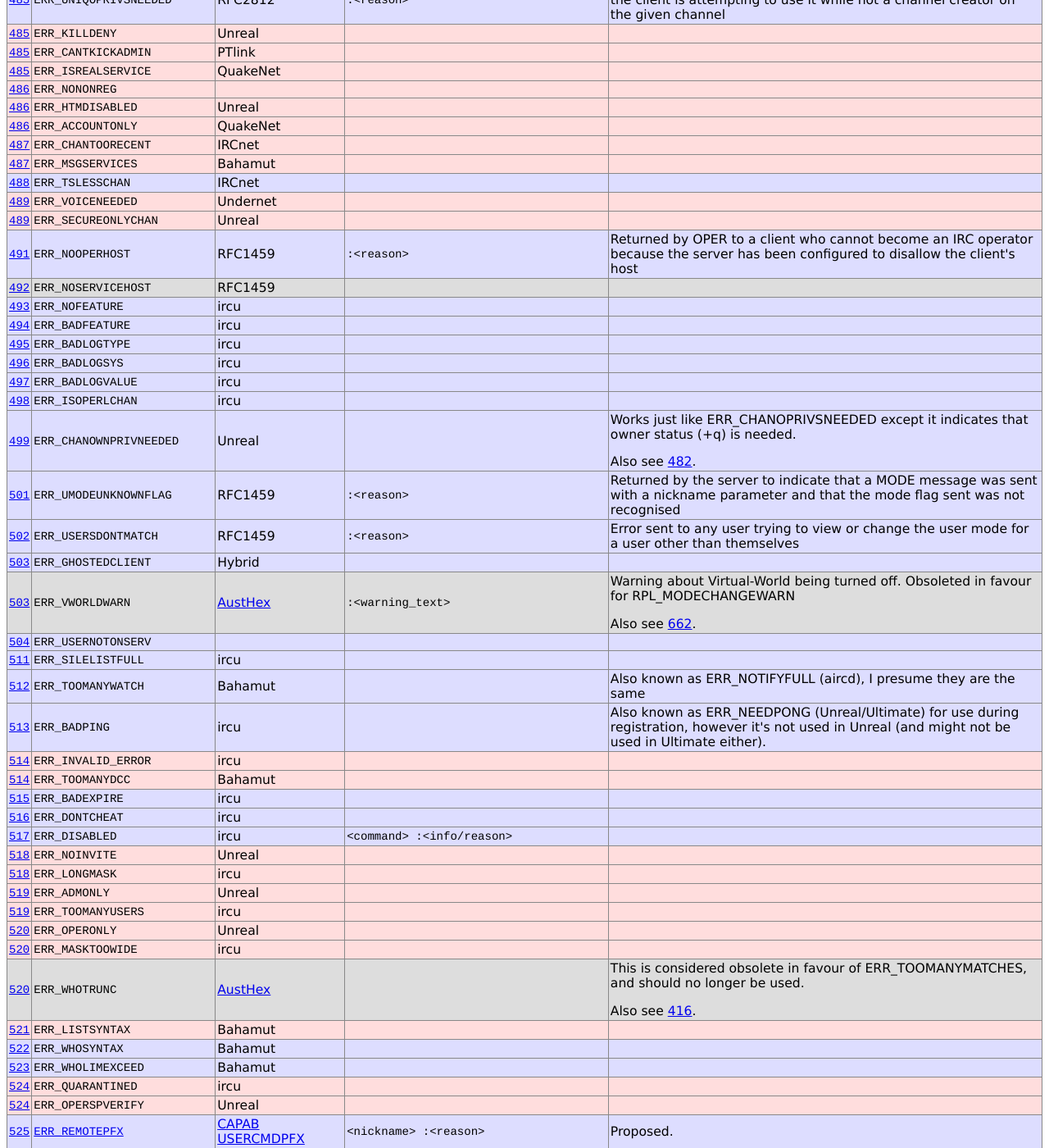
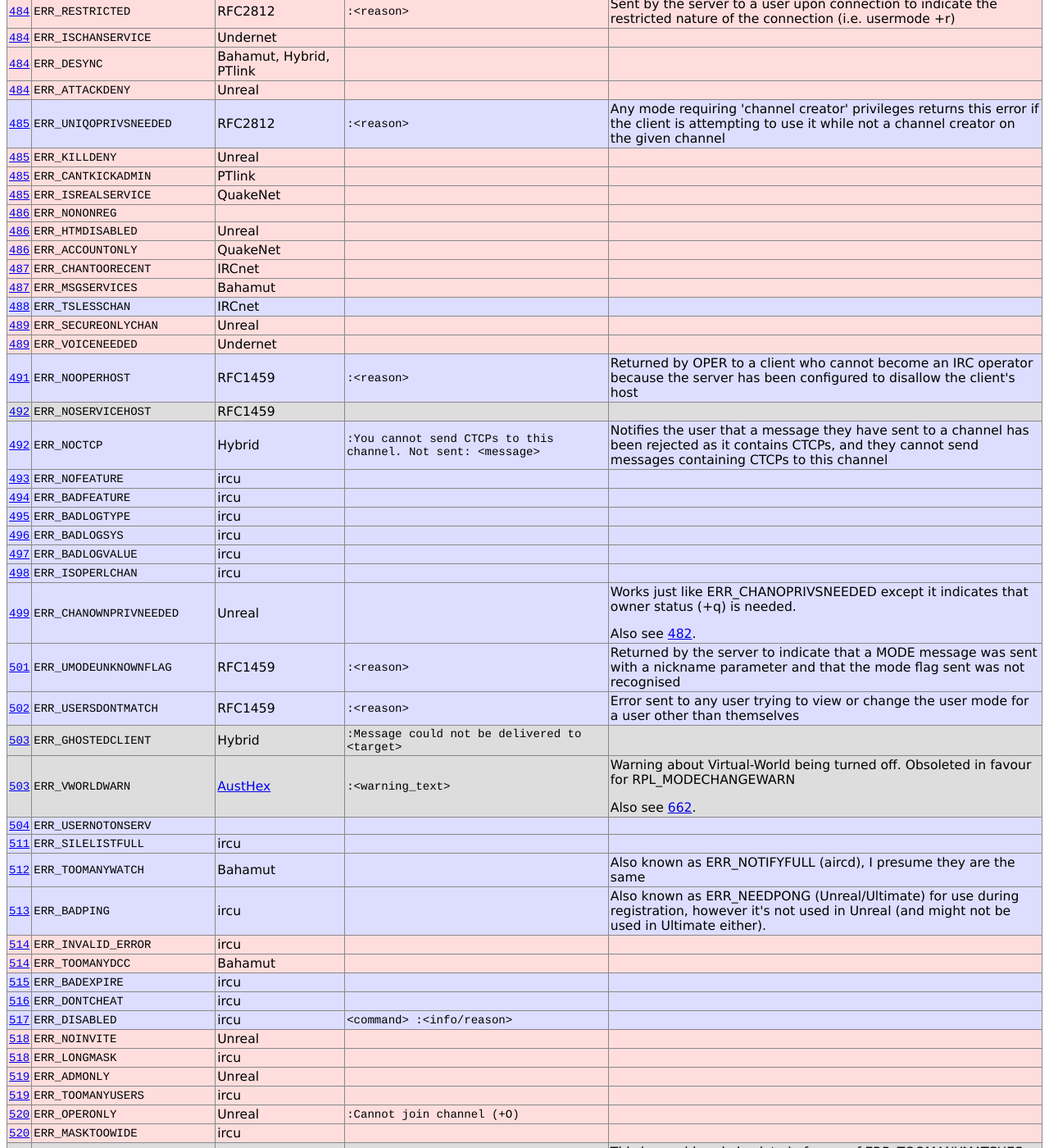
Before and after one commit to ircdocs/irc-defs, a Jekyll site: the page built from defs/ircnumerics.html, in a window 1280 px wide and 1400 px high, scrolled down 11033 px. Shown: the whole window at 82% size. Built offline with Jekyll 4.4.1, drawn with Linux system fonts in a browser that asks for light colours; some of the changed text lies outside the part shown.

Commit message:
ircnumerics: Add a bunch from Hybrid

```diff
--- a/_data/ircnumerics.yaml
+++ b/_data/ircnumerics.yaml
@@ -1407,6 +1407,24 @@
         conflict: true
 
     -
+        name: RPL_WHOISTEXT
+        numeric: "335"
+        origin: Hybrid
+        conflict: true
+
+    -
+        name: RPL_INVITELIST
+        numeric: "336"
+        origin: Hybrid
+        format: ":<channel>"
+
+    -
+        name: RPL_ENDOFINVITELIST
+        numeric: "337"
+        origin: Hybrid
+        format: ":End of /INVITE list."
+
+    -
         name: RPL_CHANPASSOK
         numeric: "338"
         conflict: true
@@ -1774,6 +1792,18 @@
         conflict: true
 
     -
+        name: RPL_RSACHALLENGE
+        numeric: "386"
+        origin: Hybrid
+        format: ":*"
+        comment: >
+            Used by Hybrid's old OpenSSL OPER CHALLENGE response. This
+            has been obsoleted in favour of SSL cert fingerprinting in
+            oper blocks
+        conflict: true
+        obsolete: true
+
+    -
         name: RPL_ENDOFQLIST
         numeric: "387"
         origin: Unreal
@@ -1880,6 +1910,15 @@
             Reply to a user when user mode +x (host masking) was set
             successfully
 
+        conflict: true
+
+    -
+        name: RPL_VISIBLEHOST
+        numeric: "396"
+        origin: Hybrid
+        format: "<hostname> :is now your visible host"
+        conflict: true
+
     -
         name: ERR_UNKNOWNERROR
         numeric: "400"
@@ -2638,18 +2677,18 @@
         origin: IRCnet
 
     -
+        name: ERR_SECUREONLYCHAN
+        numeric: "489"
+        origin: Unreal
+        conflict: true
+
+    -
         name: ERR_VOICENEEDED
         numeric: "489"
         origin: Undernet
         conflict: true
 
     -
-        name: ERR_SECUREONLYCHAN
-        numeric: "489"
-        origin: Unreal
-        conflict: true
-
-    -
         name: ERR_NOOPERHOST
         numeric: "491"
         origin: RFC1459
@@ -2666,6 +2705,16 @@
         obsolete: true
 
     -
+        name: ERR_NOCTCP
+        numeric: "492"
+        origin: Hybrid
+        format: ":You cannot send CTCPs to this channel. Not sent: <message>"
+        comment: >
+            Notifies the user that a message they have sent to a channel has
+            been rejected as it contains CTCPs, and they cannot send messages
+            containing CTCPs to this channel
+
+    -
         name: ERR_NOFEATURE
         numeric: "493"
         origin: ircu
@@ -2728,6 +2777,8 @@
         name: ERR_GHOSTEDCLIENT
         numeric: "503"
         origin: Hybrid
+        format: ":Message could not be delivered to <target>"
+        obsolete: true
 
     -
         name: ERR_VWORLDWARN
@@ -2826,6 +2877,7 @@
         name: ERR_OPERONLY
         numeric: "520"
         origin: Unreal
+        format: ":Cannot join channel (+O)"
         conflict: true
 
     -
@@ -2861,6 +2913,7 @@
         name: ERR_WHOLIMEXCEED
         numeric: "523"
         origin: Bahamut
+        format: "<limit> :<command> search limit exceeded."
 
     -
         name: ERR_QUARANTINED
@@ -2872,6 +2925,13 @@
         name: ERR_OPERSPVERIFY
         numeric: "524"
         origin: Unreal
+        conflict: true
+
+    -
+        name: ERR_HELPNOTFOUND
+        numeric: "524"
+        origin: Hybrid
+        format: "<term> :Help not found"
         conflict: true
 
     -
@@ -3423,6 +3483,20 @@
         origin: RatBox
         format: ":<text>"
         comment: Returned from KNOCK when the command has been disabled
+        conflict: true
+
+    -
+        name: ERR_TOOMANYINVITE
+        numeric: "715"
+        origin: Hybrid
+        format: "<channel> :Too many INVITEs (<channel/user>)."
+        comment: >
+            Sent to indicate an INVITE has been blocked. The last param is
+            the literal string "channel" if this is because the channel has
+            had too many INVITEs in a given time, and "user" if this is
+            because the user has sent too many INVITEs in a given time
+
+        conflict: true
 
     -
         name: RPL_TARGUMODEG
```
